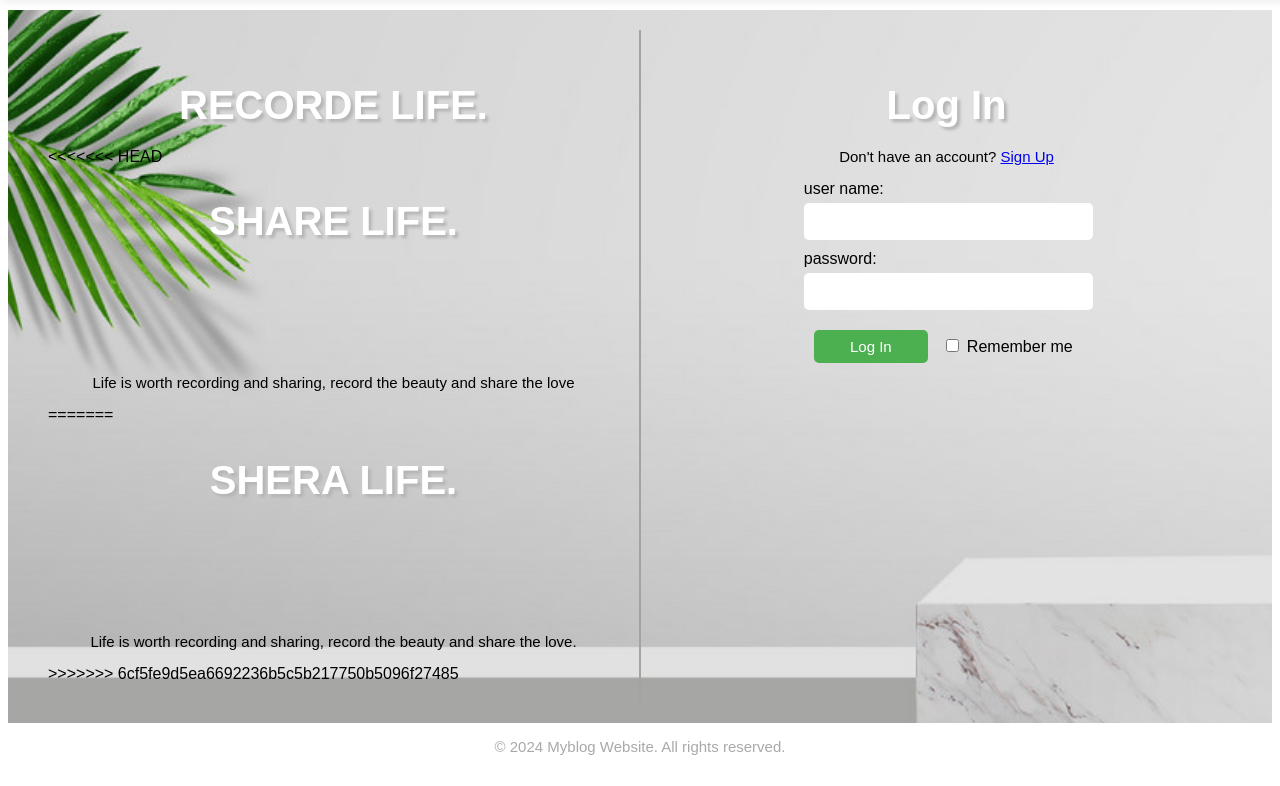
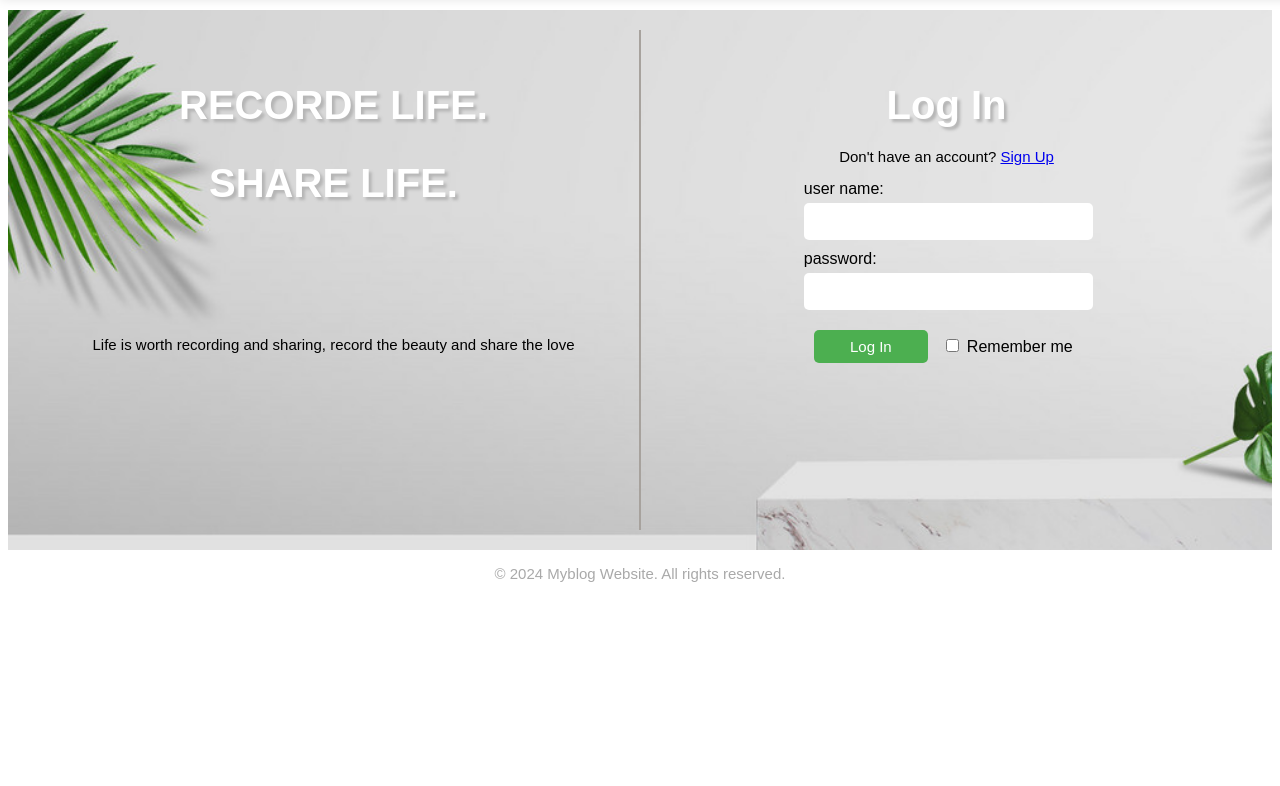
Before and after one commit to sue-guo/web-code, a PHP site: page /login.php in a window 1280 px wide. Shown: the part 70-856 px from the top of the page. After the commit the page ends 652 px from the top, so only its background shows below. Run offline with PHP 8.4, Linux system fonts and the light colour scheme.

Commit message:
Change the "share"

```diff
--- a/myblog-new/public/login.php
+++ b/myblog-new/public/login.php
@@ -49,13 +49,11 @@
     <main class="flex_container img_background">
         <article>
             <h2 class="text_shadow">RECORDE LIFE.</h2>
-<<<<<<< HEAD
             <h2 class="text_shadow">SHARE LIFE.</h2>
             <p class="text_center left-p">Life is worth recording and sharing, record the beauty and share the love </p>
-=======
-            <h2 class="text_shadow">SHERA LIFE.</h2>
-            <p class="text_center left-p">Life is worth recording and sharing, record the beauty and share the love. </p>
->>>>>>> 6cf5fe9d5ea6692236b5c5b217750b5096f27485
+
+
+
         </article>
         <aside>
             <h2 class="text_shadow">Log In</h2>
```
